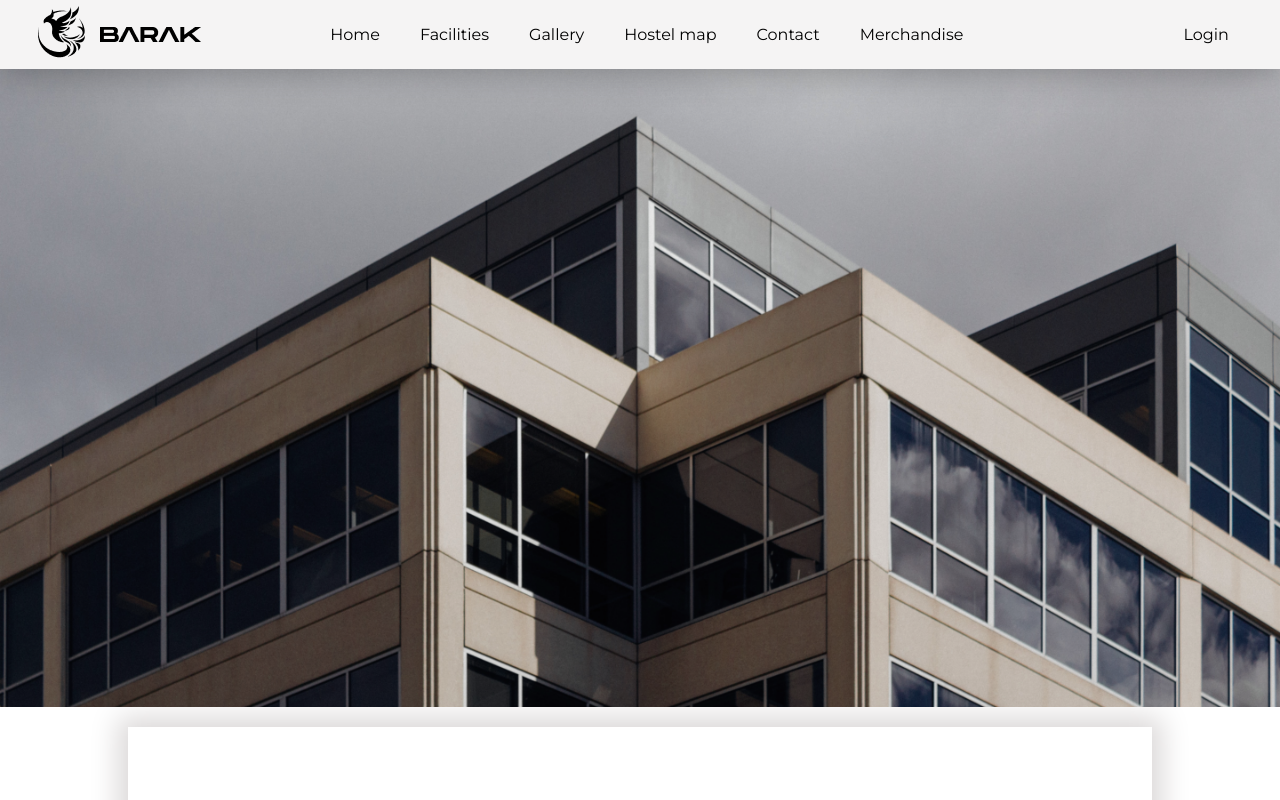
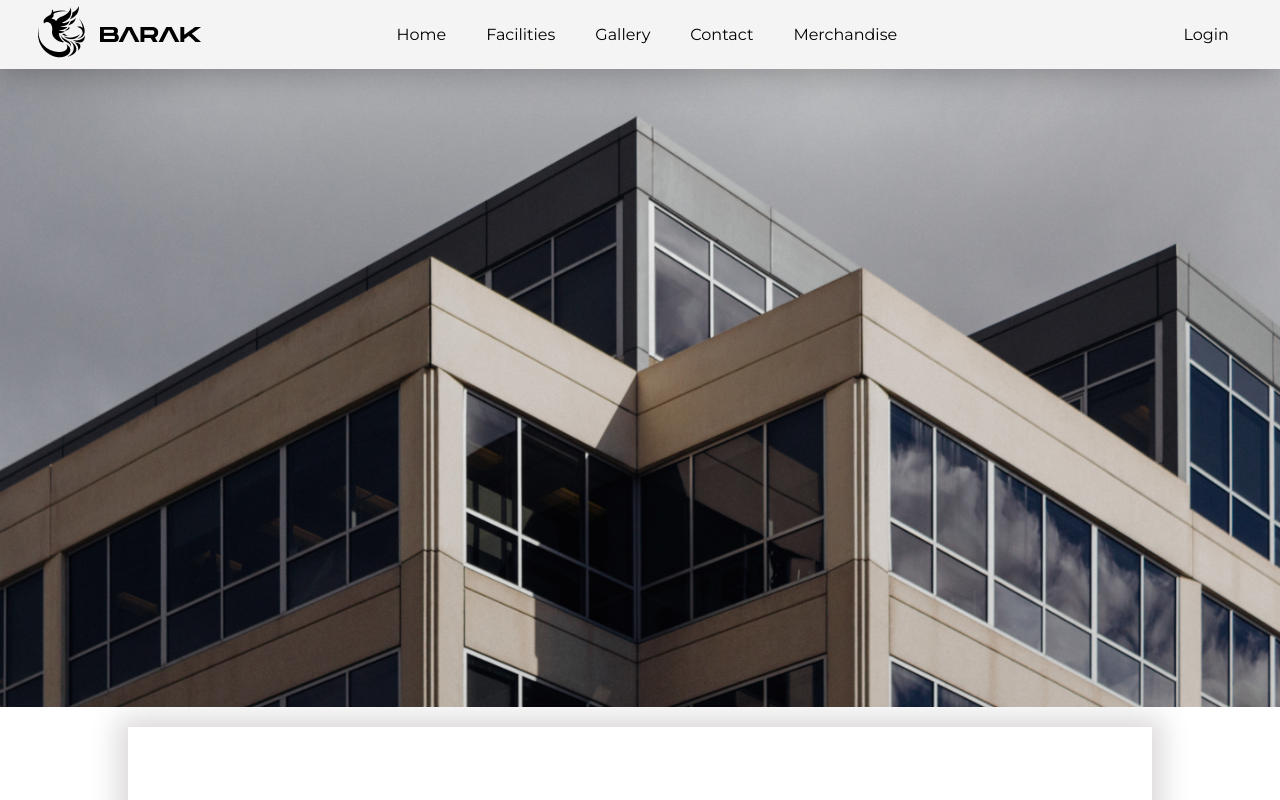
Before and after one commit to Barak-Hostel/barak-website, a React (Create React App) app: page / in a window 1280 px wide. Shown: the top 800 px of the page. Built offline with nearby package versions, Linux system fonts and the light colour scheme.

Commit message:
Integrated Contact Page and Removed Hostel Map

```diff
--- a/src/parts/Header/Header.js
+++ b/src/parts/Header/Header.js
@@ -27,13 +27,10 @@ const Header = () => {
                     {" "}
                     <Link to="/gallery">Gallery</Link>
                 </li>
+
                 <li>
                     {" "}
-                    <Link to="/">Hostel map</Link>
-                </li>
-                <li>
-                    {" "}
-                    <Link to="/">Contact</Link>
+                    <Link to="/contact">Contact</Link>
                 </li>
                 <li>
                     {" "}
```
